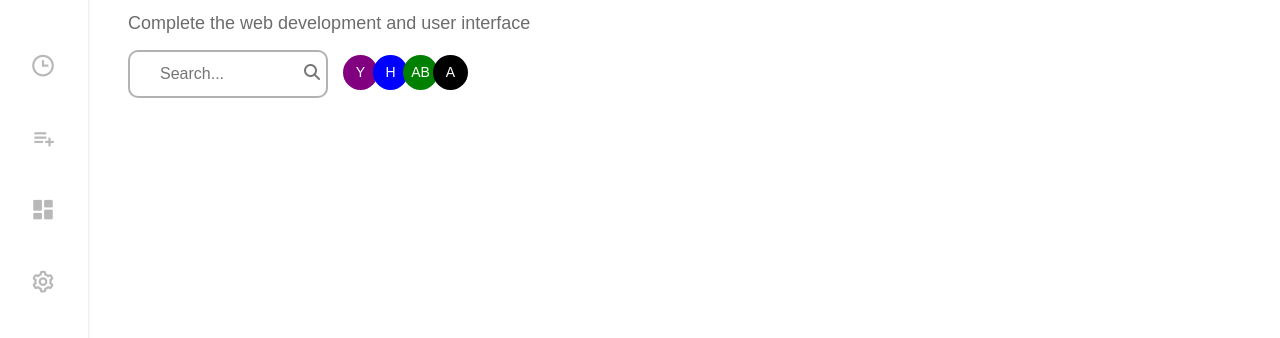
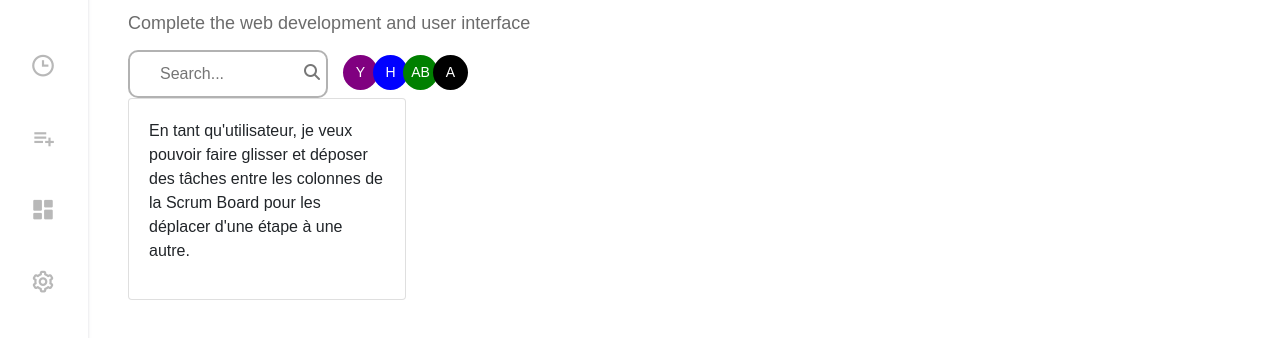
Before and after one commit to EttabetAicha/Scrum-Board, a plain HTML site: page board.html in a window 1280 px wide. Shown: the part 196-534 px from the top of the page. Drawn offline with nearby package versions, Linux system fonts and the light colour scheme.

```diff
--- a/board.html
+++ b/board.html
@@ -158,7 +158,17 @@
             </section>
 
 
-            <section class="Board-centered-buttom"></section>
+            <section class="Board-centered-buttom">
+                <div class="card w-25 mb-3">
+                    <div class="card-body">
+                      <p class="card-text">En tant qu'utilisateur, je veux pouvoir faire glisser et déposer des tâches entre les colonnes de la Scrum Board pour les déplacer d'une étape à une autre.</p>
+                      <div class="d-flex"></div>
+                    </div>
+
+                  </div>
+
+                  </div>
+            </section>
         </section>
     </div>
 
```
